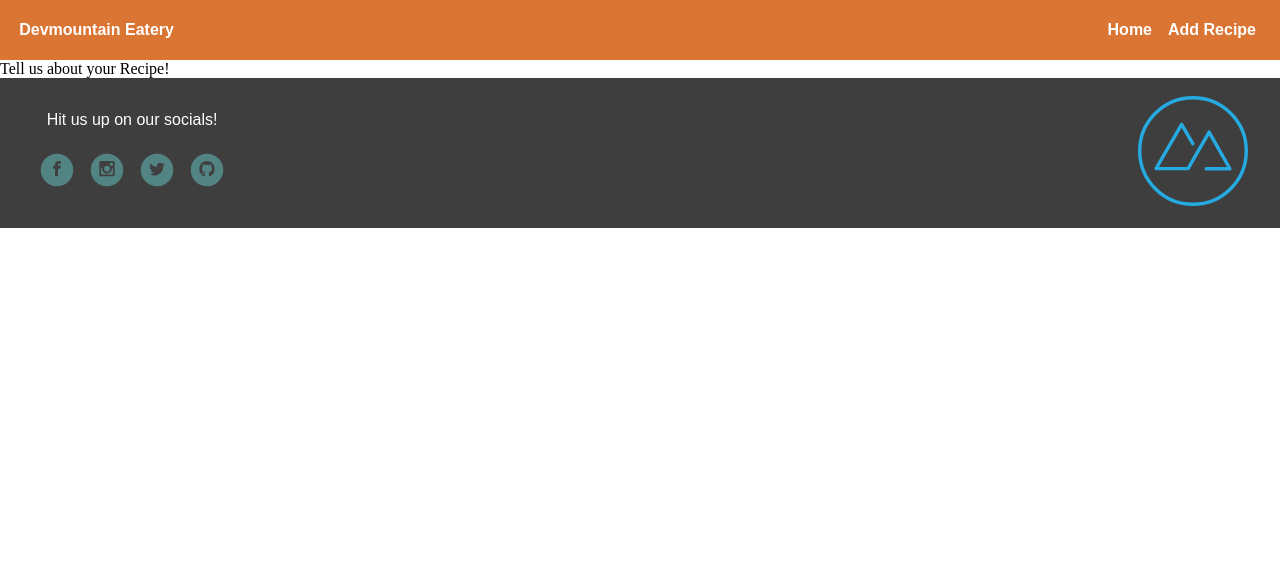
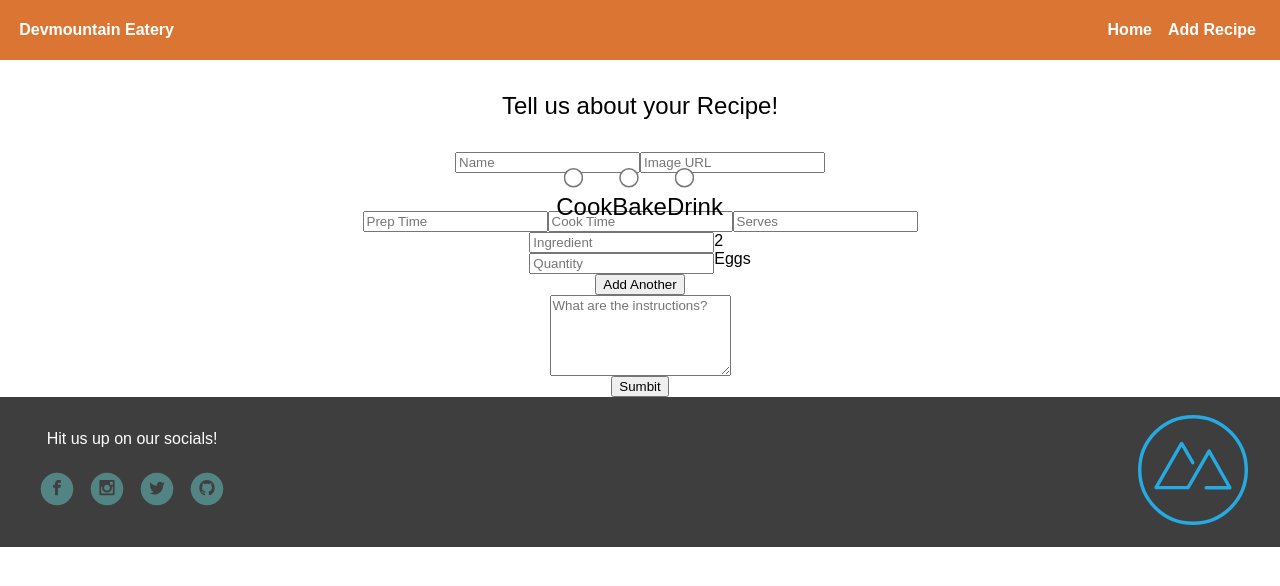
Before and after one commit to brooklynlonghurst/front-end-react, a React (Create React App) app: page /newRecipe in a window 1280 px wide. Shown: the top 586 px of the page. Built offline with nearby package versions, Linux system fonts and the light colour scheme.

Commit message:
working on new recipe form

```diff
--- a/src/App.css
+++ b/src/App.css
@@ -236,6 +236,7 @@ header {
 }
 
 .detailScreenContainer {
+	width: 100%;
 	height: 550px;
 	display: flex;
     justify-content: center;
@@ -244,6 +245,7 @@ header {
 .detailCardContainer {
 	display: flex;
 	margin-top: 2rem;
+
 }
 
 .detailRecipeCard {
@@ -294,6 +296,44 @@ header {
 	margin-right: 2rem;
 }
 
+section {
+	font-family: 'Montserrat', sans-serif;
+}
+
+
+.newRecipeH1 {
+	display: flex;
+	flex-direction: column;
+	align-items: center;
+	font-family: 'Montserrat', sans-serif;
+	margin-top: 2rem;
+	font-size: x-large;
+}
+
+.newRecipeForm {
+	display: flex;
+	flex-direction: column;
+    justify-content: center;
+	margin-top: 2rem;
+	align-items: center;
+}
+
+.inputContainer {
+	width: 100px;
+	display: flex;
+    flex-direction: row;
+    justify-content: center;
+}
+
+.radioContainer {
+	display: flex;
+	flex-direction: row;
+    transform: scale(1.5);
+}
+
+.textArea {
+	font-family: 'Montserrat', sans-serif;
+}
 
 footer {
 	background-color: #3e3e3e;
@@ -305,6 +345,7 @@ footer {
     flex-direction: row;
     justify-content: space-between;
 	align-items: center;
+	position: absolute;
 }
 
 .footerMessage {
--- a/src/components/newRecipeComponents/NewRecipeScreen.jsx
+++ b/src/components/newRecipeComponents/NewRecipeScreen.jsx
@@ -3,8 +3,85 @@ import React from "react";
 const NewRecipeScreen = () => {
   return (
     <section>
-      <h1>Tell us about your Recipe!</h1>
-      {/* Here you will have a large form. Be prepared, part 4 will have you build this form in detail, and part 5 will have you style it. Do your best! */}
+      <h1 className="newRecipeH1">Tell us about your Recipe!</h1>
+      <form className="newRecipeForm">
+        <div className="inputContainer">
+          <input
+            placeholder="Name"
+            name="recipeName"
+          />
+          <input
+            placeholder="Image URL"
+            name="imageURL"
+          />
+        </div>
+        <div className="radioContainer">
+          <span>
+            <input
+              type="radio"
+              name="type"
+            />
+            <h5>Cook</h5>
+          </span>
+          <span>
+            <input
+              type="radio"
+              name="type"
+            />
+            <h5>Bake</h5>
+          </span>
+          <span>
+            <input
+              type="radio"
+              name="type"
+            />
+            <h5>Drink</h5>
+          </span>
+        </div>
+        <div className="inputContainer">
+          <input
+            placeholder="Prep Time"
+            name="prepTime"
+          />
+          <input
+            placeholder="Cook Time"
+            name="cookTime"
+          />
+          <input
+            placeholder="Serves"
+            name="serves"
+          />
+        </div>
+        <div className="inputContainer">
+          <div className="ingredientInput">
+            <input
+              placeholder="Ingredient"
+            />
+            <input
+              placeholder="Quantity"
+            />
+          </div>
+          <ul>2 Eggs</ul>
+        </div>
+        <button
+          type="button"
+          className="addButton"
+        >
+          Add Another
+        </button>
+        <textarea
+          placeholder="What are the instructions?"
+          rows={5}
+          name="instructions"
+          className="textArea"
+        />
+        <button
+          type="submit"
+          placeholder="sumbutButton"
+        >
+          Sumbit
+        </button>
+      </form>
     </section>
   );
 };
```
